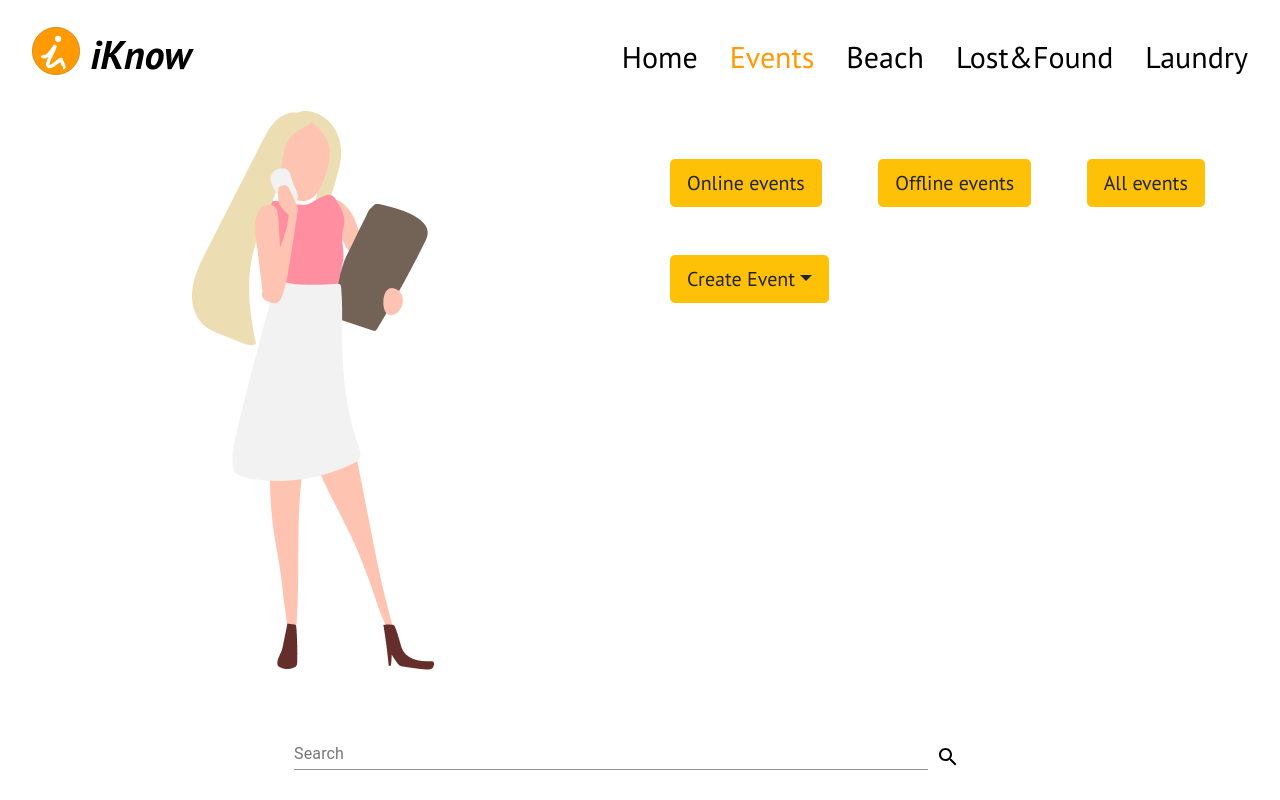
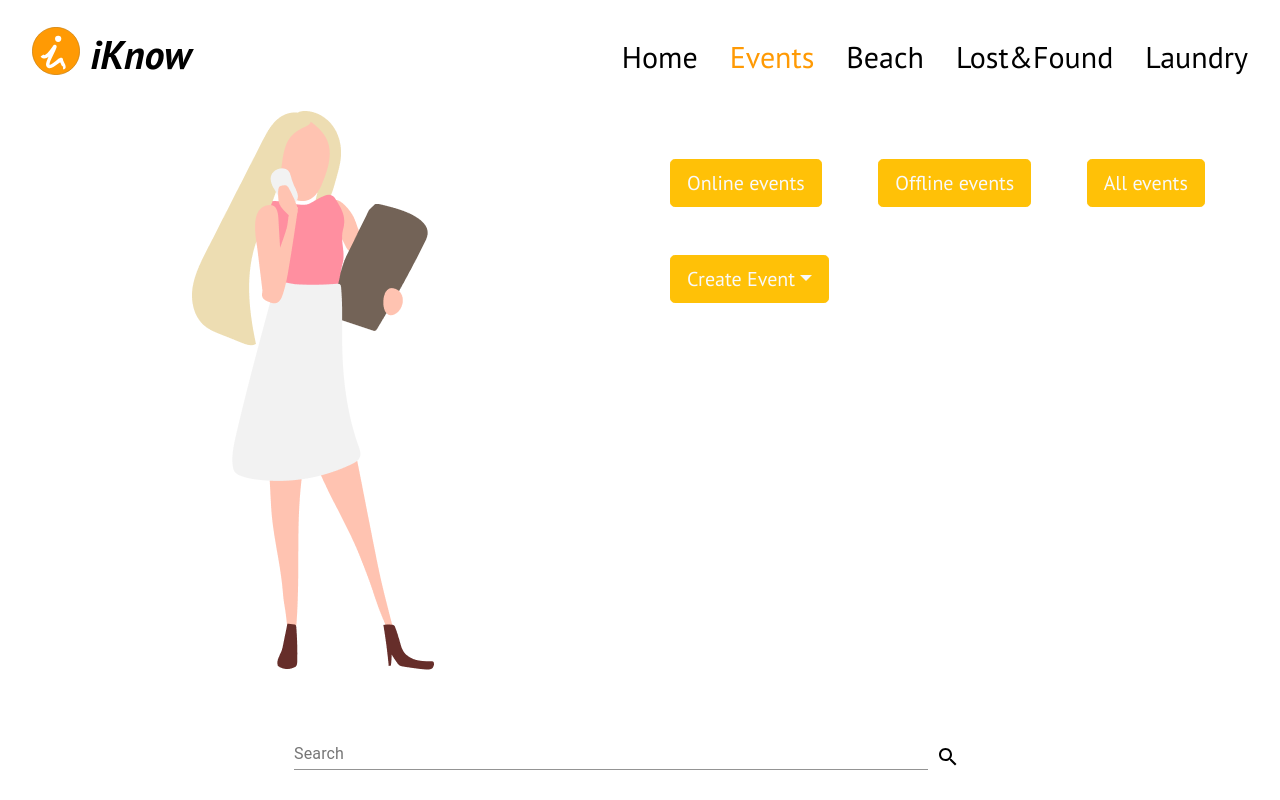
Before and after one commit to bch-team-summer-project/iknow, a React (Create React App) app: page /events in a window 1280 px wide. Shown: the top 800 px of the page. Built offline with nearby package versions, Linux system fonts and the light colour scheme; no server answers.

Commit message:
Check css

```diff
--- a/src/Main/Event/Events.js
+++ b/src/Main/Event/Events.js
@@ -16,6 +16,7 @@ function Events() {
   const [all, setAll] = useState([]);
   const [custom, setCustom] = useState([]);
   const [query, setQuery] = useState("");
+  const [searchTerm, setSearchTerm] = useState("");
   const [page, setPage] = useState(1);
 
   const [isLoading, setIsLoading] = useState(true);
@@ -39,7 +40,6 @@ function Events() {
     if (loader.current) observer.observe(loader.current);
   }, [handleObserver]);
 
-  useEffect(() => {
   let cancel;
   const getEvents = async () => {
     try {
@@ -55,6 +55,7 @@ function Events() {
       if (axios.isCancel(e)) return;
     }
   };
+  useEffect(() => {
     getEvents();
     return () => cancel();
   }, [query, page]);
@@ -62,6 +63,25 @@ function Events() {
   useEffect(() => {
     setEvents([]);
   }, [query]);
+
+  // delaying search so user has time to type
+  // before searching activates ¨¨
+  useEffect(() => {
+    const delayDebounce = setTimeout(() => {
+      console.log("search term: ", searchTerm);
+      setQuery(searchTerm);
+    }, 3000);
+    return () => clearTimeout(delayDebounce);
+  }, [searchTerm]);
+  // load more events when reached end of currently displayed events, after going back from EventSpa
+  window.onscroll = () => {
+    if (
+      window.innerHeight + window.pageYOffset >=
+      document.body.offsetHeight - 2
+    ) {
+      getEvents();
+    }
+  };
 
   const getOnlineEvents = async () => {
     setIsLoading(true);
@@ -153,12 +173,22 @@ function Events() {
             <Col>
               <div className="d-flex flex-row align-items-center mt-5 mb-5">
                 <Col>
-                  <Button variant="warning" size="lg" onClick={getOnlineEvents}>
+                  <Button
+                    variant="warning"
+                    size="lg"
+                    className="text-light"
+                    onClick={getOnlineEvents}
+                  >
                     Online events
                   </Button>
                 </Col>
                 <Col>
-                  <Button variant="warning" size="lg" onClick={getOffline}>
+                  <Button
+                    variant="warning"
+                    size="lg"
+                    className="text-light"
+                    onClick={getOffline}
+                  >
                     Offline events
                   </Button>
                 </Col>
@@ -166,6 +196,7 @@ function Events() {
                   <Button
                     variant="warning"
                     size="lg"
+                    className="text-light"
                     onClick={() => {
                       getAll();
                       getCustom();
@@ -179,7 +210,11 @@ function Events() {
               <div className="d-flex flex-row align-items-center">
                 <Col>
                   <Dropdown>
-                    <Dropdown.Toggle variant="warning" size="lg">
+                    <Dropdown.Toggle
+                      variant="warning"
+                      size="lg"
+                      className="text-light"
+                    >
                       Create Event
                     </Dropdown.Toggle>
                     <Dropdown.Menu style={{ width: "35rem" }}>
@@ -193,7 +228,7 @@ function Events() {
 
           <Search
             search={(e) => {
-              setQuery(e.target.value);
+              setSearchTerm(e.target.value);
             }}
           />
           {isLoading && <p>Loading...</p>}
```
Lines whose indentation alone changed are shown as unchanged.
